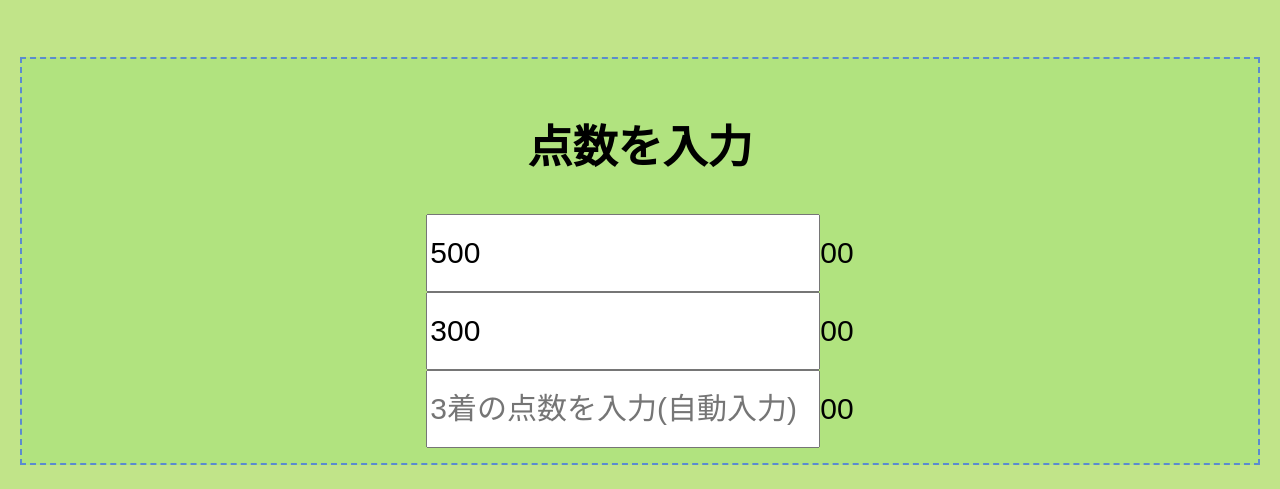
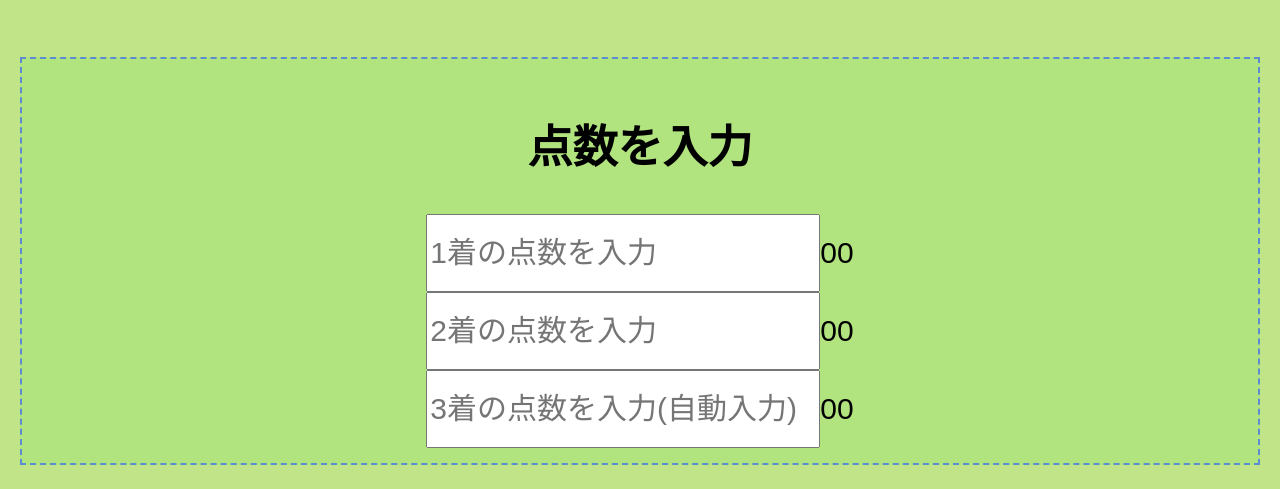
Before and after one commit to RentoUeno/mahjongseisan, a plain HTML site: page sanma.html in a window 1280 px wide. Shown: the part 311-800 px from the top of the page. Drawn offline with Linux system fonts and the light colour scheme.

Commit message:
Update sanma.html

```diff
--- a/sanma.html
+++ b/sanma.html
@@ -16,8 +16,8 @@
     清算する
     </button>
     <div class="input"><h2>点数を入力</h2>
-    <input type="number" id="point1" placeholder="1着の点数を入力" class="number" value="500">00<br>
-    <input type="number" id="point2" placeholder="2着の点数を入力" class="number" value="300" oninput="fill3point()">00<br>
+    <input type="number" id="point1" placeholder="1着の点数を入力" class="number">00<br>
+    <input type="number" id="point2" placeholder="2着の点数を入力" class="number" oninput="fill3point()">00<br>
     <input type="number" id="point3" placeholder="3着の点数を入力(自動入力)" class="number">00<br>
     </div>
     <div class="presult"><h2>結果</h2>
```
